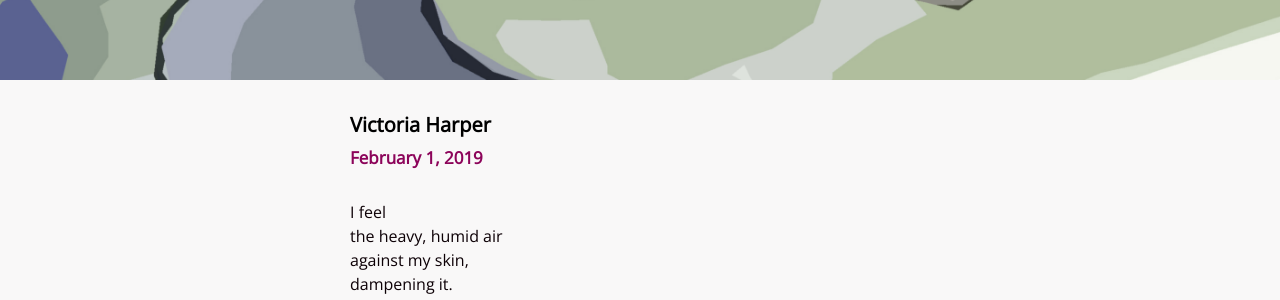
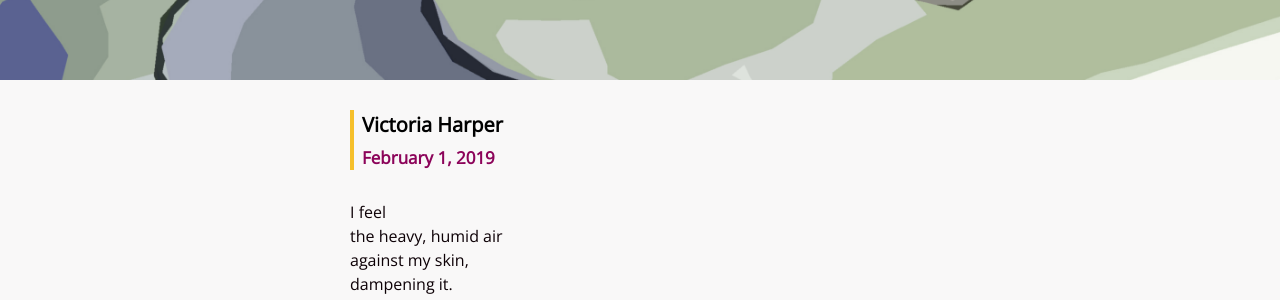
Before and after one commit to TylerAuer/theFinch, a Jekyll site: the page built from _posts/2019-2-1-motorcylce-ride-through-formosa.md, in a window 1280 px wide. Shown: the part 1117-1417 px from the top of the page. Built offline with Jekyll 4.4.1, drawn with Linux system fonts in a browser that asks for light colours; nearby versions of some CDN libraries.

Commit message:
adjust post's author + date line

```diff
--- a/_sass/main.scss
+++ b/_sass/main.scss
@@ -111,9 +111,11 @@ h6 {
 
 .post-author-date {
   margin: 30px auto;
+  border-left: 4px solid $accent-color-2;
+  padding-left: 8px;
 
   .post-byline {
-    color: $accent-color-1;
+    color: $accent-color-2;
     font-weight: bolder;
     font-size: 20px;
 
```
